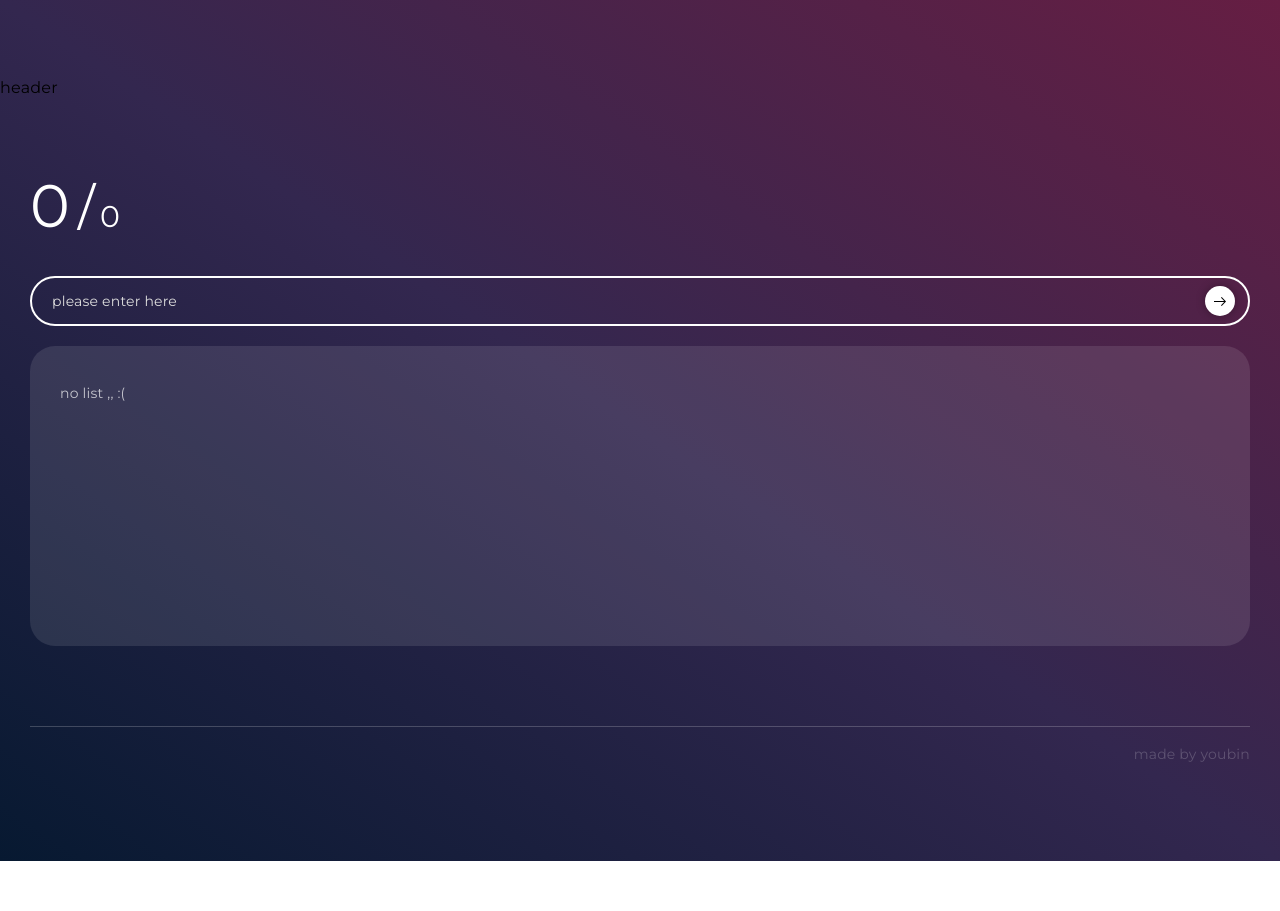
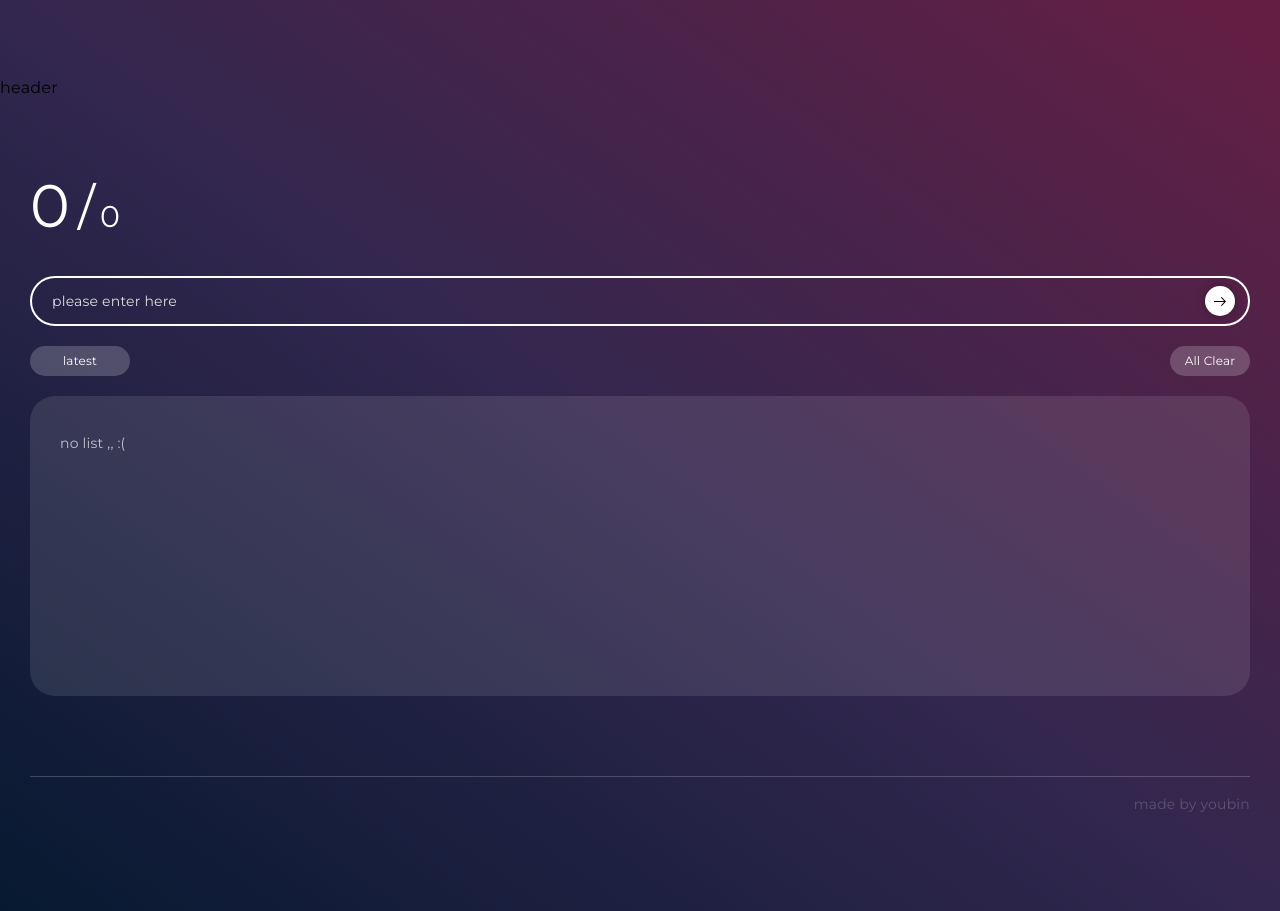
Before and after one commit to kimyoubin/TodoList, a Vue app: page / in a window 1280 px wide. Before the commit the page ends 861 px from the top, so only its background shows below. Built offline with nearby package versions, Linux system fonts and the light colour scheme.

Commit message:
[Create] selectbox, clearAll component
- selectbox, clearAll component 생성

```diff
--- a/src/components/Button/TodoButton.vue
+++ b/src/components/Button/TodoButton.vue
@@ -1,5 +1,8 @@
 <template>
-  <button class="button">
+	<button
+		:btnType="btnType"
+		:class="btnType"
+		class="button">
 		<slot></slot>
 	</button>
 </template>
@@ -8,11 +11,7 @@
 export default {
 	name: "TodoButton",
 	props: {
-    type: {
-      type: String,
-      default: ''
-    },
-    placeholder: {
+		btnType: {
 			type: String,
 			default: ''
 		}
@@ -22,6 +21,7 @@ export default {
 
 <style lang="scss" scoped>
 .button {
+	&.btn-add {
 		display: inline-flex;
 		justify-content: center;
 		align-items: center;
@@ -42,4 +42,15 @@ export default {
 			}
 		}
 	}
+	&.btn-clear {
+		width: 80px;
+		height: 30px;
+		padding: 5px;
+		font-size: 12px;
+		color: #fff;
+		background: rgba(255,255,255,.2);
+		border-radius: 20px;
+		text-align: center;
+	}
+}
 </style>
--- a/src/components/Button/TodoCheckButton.vue
+++ b/src/components/Button/TodoCheckButton.vue
@@ -14,9 +14,6 @@ export default {
 		}
 	},
 	methods: {
-        // change($event) {
-        //     this.$emit('input', $event.target.checked)
-        // }
 	}
 }
 </script>
--- /dev/null
+++ b/src/components/Form/TodoSelect.vue
@@ -0,0 +1,30 @@
+<template>
+    <select name="" id="">
+        <option value="">latest</option>
+        <option value="">oldest</option>
+    </select>
+</template>
+
+<script>
+export default {
+    name: 'TodoSelect',
+
+}
+</script>
+
+<style lang="scss" scoped>
+select {
+    width: 100px;
+    height: 30px;
+    padding: 5px;
+    color: #fff;
+    font-size: 12px;
+    text-align-last: center;
+    background: rgba(255,255,255,.2);
+    border-radius: 20px;
+    option {
+        color: #000;
+    }
+}
+
+</style>
--- a/src/views/Todo.vue
+++ b/src/views/Todo.vue
@@ -1,20 +1,27 @@
 <template>
 	<base-layout>
         <div class="wrap">
-            <ul class="todo-count">
+            <ul class="count-area">
                 <li class="complete">{{ todoListComplete }}</li>
                 <li class="all">{{ todoListAll }}</li>
             </ul>
 
-            <div class="todo-add">
+            <div class="add-area">
                 <todo-input
                     v-model="text"
                     placeholder="please enter here"
                 ></todo-input>
                 <todo-button
+                    btnType="btn-add"
                     @click.native="todoAdd">
                     <img src="@/assets/images/btn_go.png" alt="">
                 </todo-button>
+            </div>
+
+            <div class="filter-area">
+                <todo-select></todo-select>
+                <todo-button
+                    btnType="btn-clear">All Clear</todo-button>
             </div>
 
             <div class="list-area">
@@ -32,6 +39,7 @@ import BaseLayout from "@/layouts/index.vue";
 import TodoList from "@/components/List/index.vue";
 import TodoInput from '@/components/Form/TodoInput.vue';
 import TodoButton from '@/components/Button/TodoButton.vue';
+import TodoSelect from '@/components/Form/TodoSelect.vue';
 
 export default {
     name: 'Todo',
@@ -39,7 +47,8 @@ export default {
         BaseLayout,
         TodoList,
         TodoInput,
-        TodoButton
+        TodoButton,
+        TodoSelect
     },
     data() {
         return {
@@ -86,7 +95,7 @@ export default {
     padding: 0 30px;
 }
 
-.todo-count {
+.count-area {
     display: flex;
     align-items: baseline;
     margin-bottom: 40px;
@@ -110,10 +119,11 @@ export default {
     }
 }
 
-.todo-add {
+.add-area {
     position: relative;
     width: 100%;
     height: 50px;
+    margin-bottom: 20px;
     input {
         position: absolute;
         width: 100%;
@@ -127,10 +137,15 @@ export default {
     }
 }
 
+.filter-area {
+    display: flex;
+    justify-content: space-between;
+    margin-bottom: 20px;
+}
+
 .list-area {
     width: 100%;
     min-height: 300px;
-    margin-top: 20px;
     padding: 40px 30px;
     background-color: rgba(255,255,255,.1);
     border-radius: 25px;
```
Lines whose indentation alone changed are shown as unchanged.
